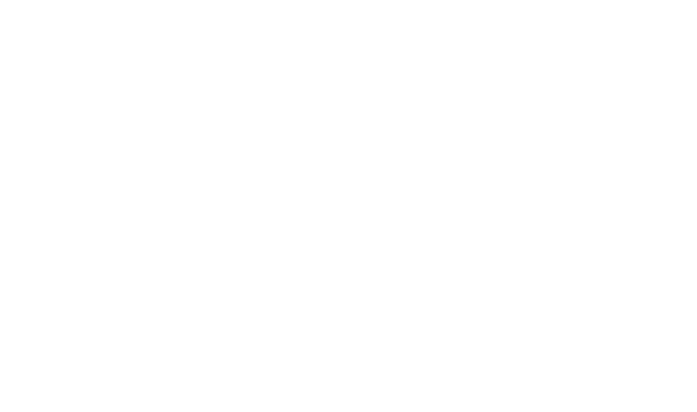
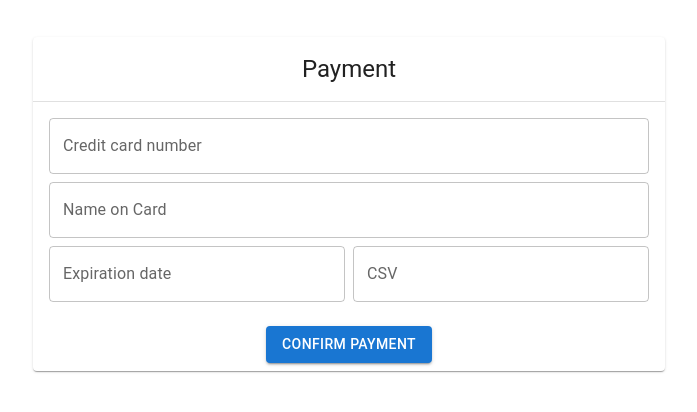
Before and after one commit to jrivo/payment-system, a React (Create React App) app in the folder platform/client/: page /payment/1 in a window 1280 px wide. Before the commit this address had no page. Shown: the part 192-604 px from the top of the page, without its empty margins (287-984 px from the left). Built offline with nearby package versions, Linux system fonts and the light colour scheme.

Commit message:
Payment form logic

```diff
--- a/platform/client/src/App.js
+++ b/platform/client/src/App.js
@@ -28,7 +28,7 @@ function App() {
       <Router>
         <Routes>
           <Route index element={<Dashboard />} />
-          <Route path="/payment" element={<Payment />}></Route>
+          <Route path="/payment/:id" element={<Payment />}></Route>
           <Route path="/payments" element={<Payments />}></Route>
           <Route path="/dashboard" element={<Dashboard />}></Route>
           <Route path="/signup" element={<Signup />}></Route>
--- a/platform/client/src/pages/Payment.js
+++ b/platform/client/src/pages/Payment.js
@@ -1,4 +1,4 @@
-import React from "react";
+import React, { useEffect, useState } from "react";
 import {
   Grid,
   Card,
@@ -14,6 +14,7 @@ import {
   Box,
   Divider,
 } from "@mui/material";
+import { useParams } from "react-router-dom";
 
 const options = [
   { label: "Computer Programmer", value: "Computer_programmer" },
@@ -24,6 +25,32 @@ const options = [
 ];
 
 const Payment = () => {
+  const { id } = useParams();
+  const [name, setName] = useState("");
+  const [cardNumber, setCardNumber] = useState("");
+  const [expirationDate, setExpirationDate] = useState("");
+  const [csv, setCsv] = useState("");
+
+  useEffect(() => {
+    console.log(id);
+  }, []);
+
+  const handleSubmit = () => {
+    const url = "";
+    fetch(url, {
+      method: "POST",
+      "Content-Type": "application/json",
+      body: JSON.stringify({
+        name: name,
+        card_number: cardNumber,
+        expiration_date: expirationDate,
+        csv: csv,
+      }),
+    })
+      .then((res) => res.json())
+      .then((res) => console.log(res))
+      .catch((err) => console.log(err));
+  };
   return (
     <Grid
       container
@@ -40,73 +67,68 @@ const Payment = () => {
     >
       <Grid item md={6}>
         <Card style={{ justifyContent: "center", alignItems: "center" }}>
-          <CardHeader title="REGISTER FORM"></CardHeader>
+          <CardHeader title="Payment"></CardHeader>
           <Divider />
 
           <form>
             <CardContent>
               <Grid item container spacing={1} justify="center">
-                <Grid item xs={12} sm={6} md={6}>
+                <Grid item xs={12} sm={12} md={12}>
                   <TextField
-                    label="Name on Card"
+                    label="Credit card number"
                     variant="outlined"
                     fullWidth
-                    placeholder="John M. Doe"
-                    name="nameOnCard"
+                    name="cardNumber"
+                    value={cardNumber}
+                    onChange={(event) => setCardNumber(event.target.value)}
+                    placeholder="1111-2222-3333-4444"
                   />
                 </Grid>
-                <Grid item xs={12} sm={6} md={6}>
+
+                <Grid item xs={12} sm={12} md={12}>
                   <TextField
-                    label="Email"
+                    label="Name on Card "
                     variant="outlined"
                     fullWidth
-                    name="email"
-                    placeholder="john@example.com"
-                  />
-                </Grid>
-                <Grid item xs={12} sm={6} md={6}>
-                  <TextField
-                    label="Address"
-                    variant="outlined"
-                    fullWidth
-                    name="address"
-                    placeholder="542 W. 15th Street"
+                    name="name"
+                    value={name}
+                    onChange={(event) => setName(event.target.value)}
+                    placeholder="John M. Doe"
                   />
                 </Grid>
 
                 <Grid item xs={12} sm={6} md={6}>
                   <TextField
-                    label="Zip"
+                    label="Expiration date"
                     variant="outlined"
                     fullWidth
-                    name="zip"
-                    placeholder="75000"
+                    name="expirationDate"
+                    onChange={(event) => setExpirationDate(event.target.value)}
+                    value={expirationDate}
+                    placeholder="10/23"
                   />
                 </Grid>
 
                 <Grid item xs={12} sm={6} md={6}>
                   <TextField
-                    label="Credit card number "
+                    label="CSV"
                     variant="outlined"
                     fullWidth
-                    name="address"
-                    placeholder="1111-2222-3333-4444"
-                  />
-                </Grid>
-
-                <Grid item xs={12} sm={6} md={6}>
-                  <TextField
-                    label="Zip"
-                    variant="outlined"
-                    fullWidth
-                    name="zip"
-                    placeholder="75000"
+                    name="csv"
+                    onChange={(event) => setCsv(event.target.value)}
+                    value={csv}
+                    placeholder="294"
                   />
                 </Grid>
               </Grid>
             </CardContent>
             <CardActions justify="center" style={{ justifyContent: "center" }}>
-              <Button variant="contained" color="primary" type="Submit">
+              <Button
+                variant="contained"
+                color="primary"
+                type="button"
+                onClick={handleSubmit}
+              >
                 Confirm Payment
               </Button>
             </CardActions>
```
